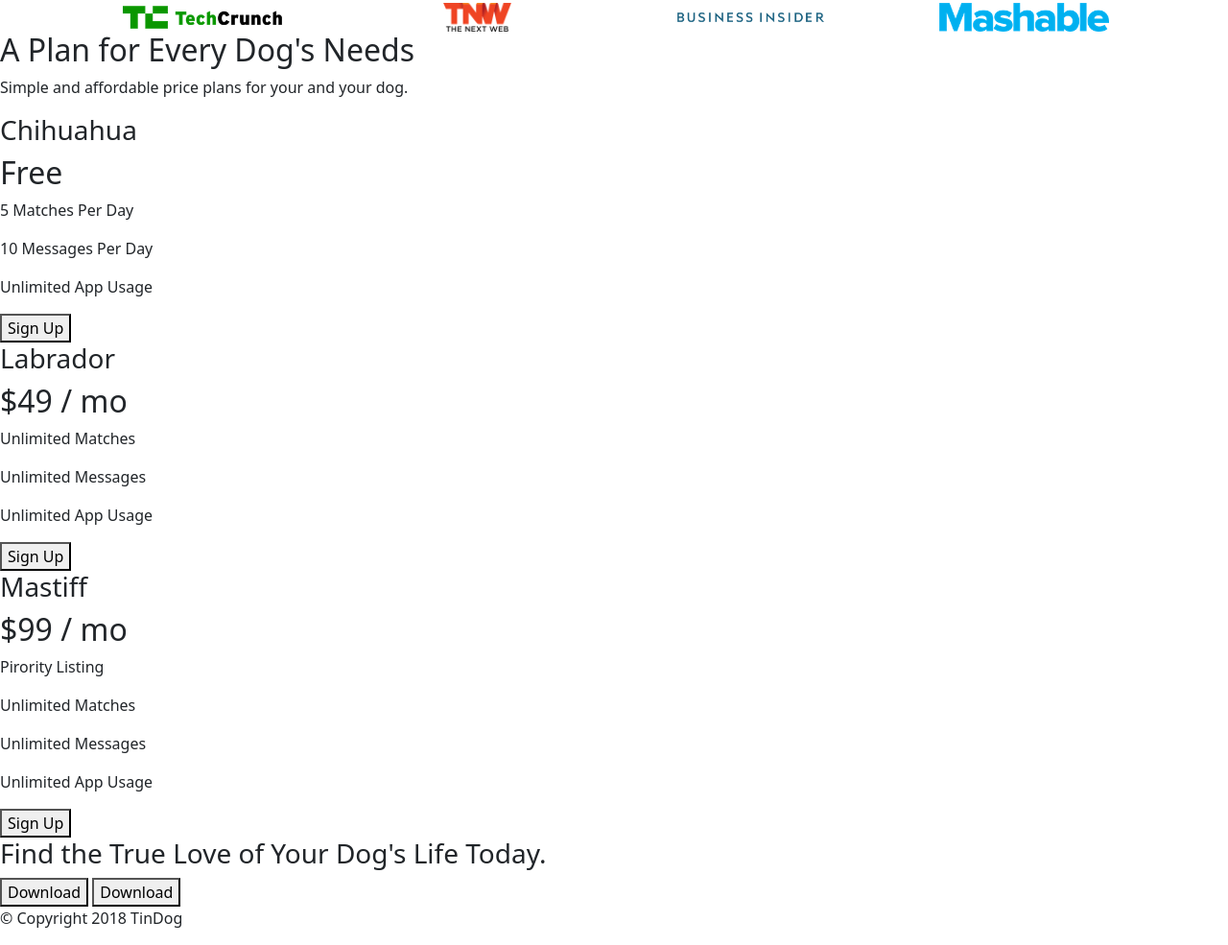
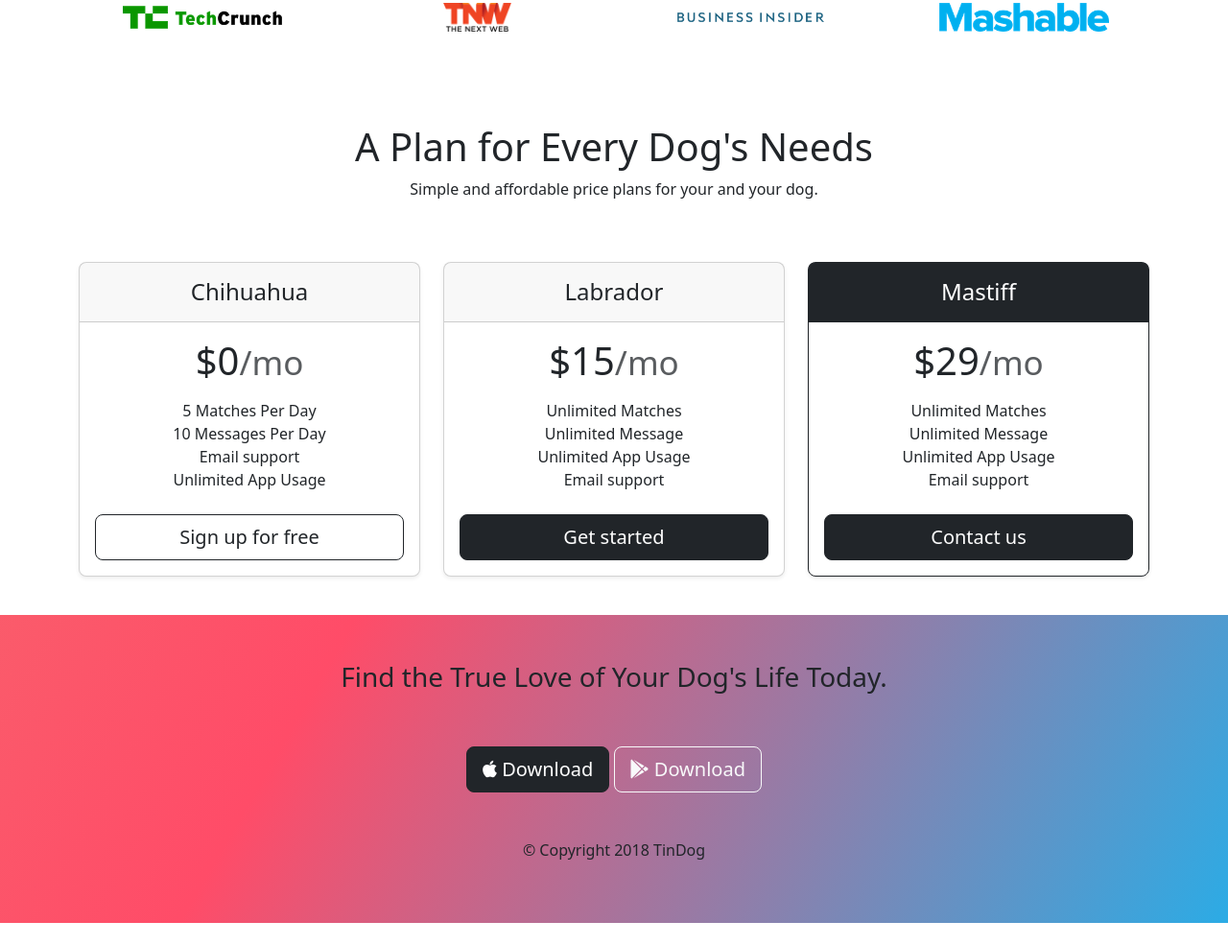
Before and after one commit to mahedee007/tindog-website, a plain HTML site: page index.html in a window 1280 px wide. Shown: the part 1462-2447 px from the top of the page at 96% size. After the commit the page ends 2424 px from the top, so only its background shows below. Drawn offline with nearby package versions, Linux system fonts and the light colour scheme.

Commit message:
final commit

```diff
--- a/index.html
+++ b/index.html
@@ -176,47 +176,78 @@
 
   <!-- Pricing -->
 
-  <section id="pricing">
+  <section id="pricing" class="mt-5 text-center container">
 
-    <h2>A Plan for Every Dog's Needs</h2>
-    <p>Simple and affordable price plans for your and your dog.</p>
+    <h2 class="pt-5  fs-1">A Plan for Every Dog's Needs</h2>
+    <p class="pb-5">Simple and affordable price plans for your and your dog.</p>
 
+    <div class="row   row-cols-1 row-cols-md-3 mb-3 text-center">
+      <div class="col">
+        <div class="card  mb-4 rounded-3 shadow-sm">
+          <div class="card-header py-3">
+            <h4 class="my-0 fw-normal">Chihuahua</h4>
+          </div>
+          <div class="card-body">
+            <h1 class="card-title pricing-card-title">$0<small class="text-body-secondary fw-light">/mo</small></h1>
+            <ul class="list-unstyled mt-3 mb-4">
+              <li>5 Matches Per Day</li>
+              <li>10 Messages Per Day</li>
+              <li>Email support</li>
+              <li>Unlimited App Usage</li>
+            </ul>
+            <button type="button" class="w-100 btn btn-lg btn-outline-dark">Sign up for free</button>
+          </div>
+        </div>
+      </div>
+      <div class="col">
+        <div class="card mb-4 rounded-3 shadow-sm">
+          <div class="card-header py-3">
+            <h4 class="my-0 fw-normal">Labrador</h4>
+          </div>
+          <div class="card-body">
+            <h1 class="card-title pricing-card-title">$15<small class="text-body-secondary fw-light">/mo</small></h1>
+            <ul class="list-unstyled mt-3 mb-4">
+              <li>Unlimited Matches</li>
+              <li>Unlimited Message</li>
+              <li>Unlimited App Usage</li>
+              <li>Email support</li>
 
-    <h3>Chihuahua</h3>
-    <h2>Free</h2>
-    <p>5 Matches Per Day</p>
-    <p>10 Messages Per Day</p>
-    <p>Unlimited App Usage</p>
-    <button type="button">Sign Up</button>
+            </ul>
+            <button type="button" class="w-100 btn btn-lg btn-dark">Get started</button>
+          </div>
+        </div>
+      </div>
+      <div class="col">
+        <div class="card mb-4 rounded-3 shadow-sm border-dark">
+          <div class="card-header py-3 text-bg-dark border-dark">
+            <h4 class="my-0 fw-normal">Mastiff</h4>
+          </div>
+          <div class="card-body">
+            <h1 class="card-title pricing-card-title">$29<small class="text-body-secondary fw-light">/mo</small></h1>
+            <ul class="list-unstyled mt-3 mb-4">
+              <li>Unlimited Matches</li>
+              <li>Unlimited Message</li>
+              <li>Unlimited App Usage</li>
+              <li>Email support</li>
+            </ul>
+            <button type="button" class="w-100 btn btn-lg btn-dark">Contact us</button>
+          </div>
+        </div>
+      </div>
+    </div>
 
-
-    <h3>Labrador</h3>
-    <h2>$49 / mo</h2>
-    <p>Unlimited Matches</p>
-    <p>Unlimited Messages</p>
-    <p>Unlimited App Usage</p>
-    <button type="button">Sign Up</button>
-
-
-    <h3>Mastiff</h3>
-    <h2>$99 / mo</h2>
-    <p>Pirority Listing</p>
-    <p>Unlimited Matches</p>
-    <p>Unlimited Messages</p>
-    <p>Unlimited App Usage</p>
-    <button type="button">Sign Up</button>
 
   </section>
 
 
   <!-- Call to Action -->
 
-  <section id="cta">
+  <section id="cta" class="container-fluid text-center gradient-background py-5">
 
-    <h3>Find the True Love of Your Dog's Life Today.</h3>
-    <button type="button">Download</button>
-    <button type="button">Download</button>
-
+    <h3 class="pb-5">Find the True Love of Your Dog's Life Today.</h3>
+    <button class="btn btn-lg btn-dark" type="button"><i class="fab fa-apple"></i> Download</button>
+          <button class="btn btn-lg btn-outline-light" type="button"><i class="fab fa-google-play"></i> Download</button>
+          <p class="pt-5 pb-0">© Copyright 2018 TinDog</p>
   </section>
 
 
@@ -225,7 +256,7 @@
 
   <footer id="footer">
 
-    <p>© Copyright 2018 TinDog</p>
+
 
   </footer>
 
```
